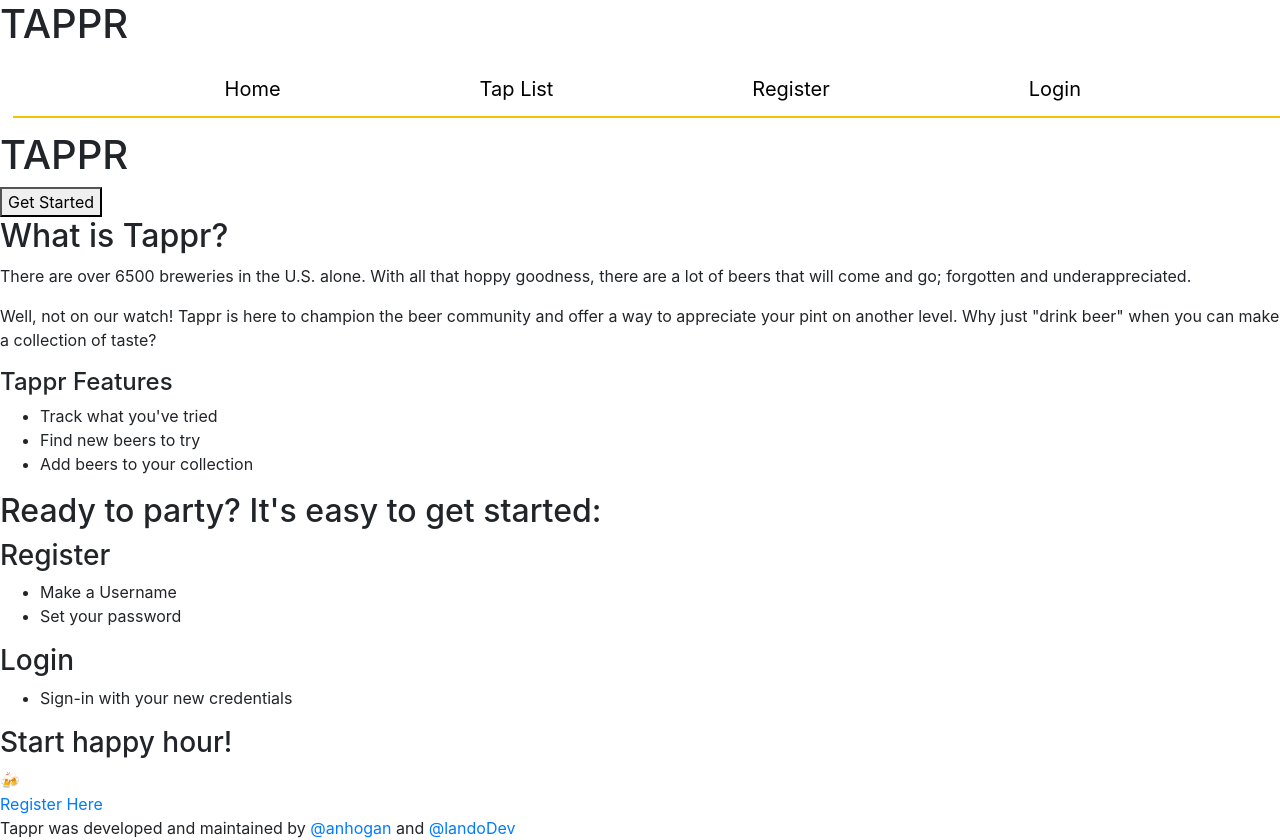
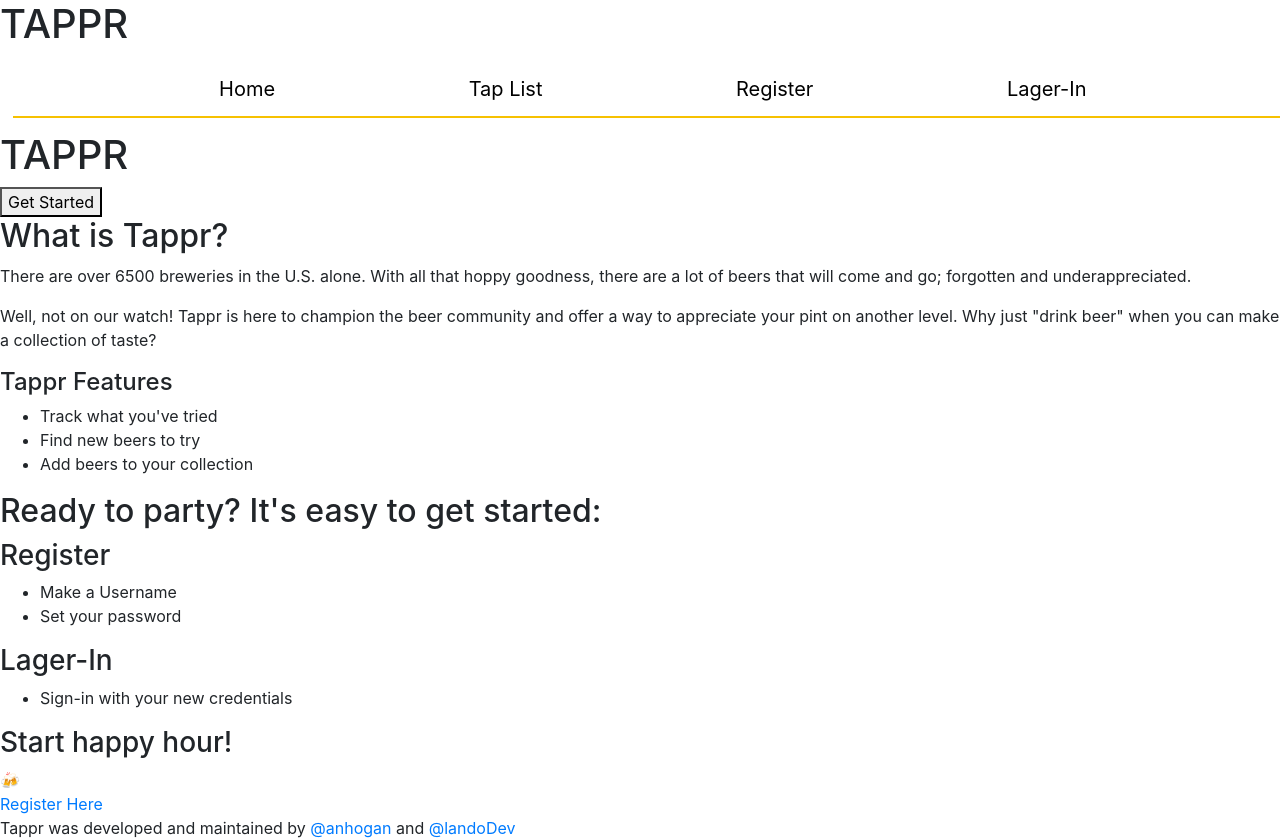
Before and after one commit to tappr-app/tappr, a React (Create React App) app in the folder tappr-fe/: page / in a window 1280 px wide. Built offline with nearby package versions, Linux system fonts and the light colour scheme.

Commit message:
Change login to lager-in

```diff
--- a/tappr-fe/src/components/GuestNavbar.js
+++ b/tappr-fe/src/components/GuestNavbar.js
@@ -8,7 +8,7 @@ const GuestNavbar = () => {
         <NavLinks href='/'>Home</NavLinks>
         <NavLinks href='/dashboard'>Tap List</NavLinks>
         <NavLinks href='/register'>Register</NavLinks>
-        <NavLinks href='/login'>Login</NavLinks>
+        <NavLinks href='/login'>Lager-In</NavLinks>
       </Navbar>
     </div>
   );
--- a/tappr-fe/src/components/LandingPage.js
+++ b/tappr-fe/src/components/LandingPage.js
@@ -33,7 +33,7 @@ const LandingPage = () => {
           </ul>
         </div>
         <div>
-          <h3>Login</h3>
+          <h3>Lager-In</h3>
           <ul>
             <li>Sign-in with your new credentials</li>
           </ul>
--- a/tappr-fe/src/components/LoginForm.js
+++ b/tappr-fe/src/components/LoginForm.js
@@ -32,7 +32,7 @@ const LoginForm = props =>{
       <>
         <GuestNavbar />
         <FormDiv>
-            <h2 className='form-title'>Login</h2>
+            <h2 className='form-title'>Lager-In</h2>
             <form className='login-user' onSubmit={handleSubmit(onSubmit)}>
             <label>Username</label>
 
@@ -51,7 +51,7 @@ const LoginForm = props =>{
             {errors.password && 'Password Required'}
             <div className='form-btn-main'>
             <div className='form-submit'>
-                <button className='form-action main' type='submit'>Login</button>
+                <button className='form-action main' type='submit'>Lager-In</button>
             </div>
             <div className='route-form'>
                 <label>New User?</label>
--- a/tappr-fe/src/components/RegisterForm.js
+++ b/tappr-fe/src/components/RegisterForm.js
@@ -42,7 +42,7 @@ const RegisterForm = props =>{
 
     return(
       <>
-        {props.isPosting ? <div className='posting-user'>Creating your profile, pour a pint and get ready to login!</div> :
+        {props.isPosting ? <div className='posting-user'>Creating your profile, pour a pint and get ready to lager-in!</div> :
           (
             <>
               <GuestNavbar />
@@ -84,7 +84,7 @@ const RegisterForm = props =>{
                   </div>
                   <div className='route-form'>
                       <label>Returning?</label>
-                      <button className='form-action' onClick={() => returntoLogin()}>Login</button>
+                      <button className='form-action' onClick={() => returntoLogin()}>Lager-In</button>
                   </div>
                 </div>
               </form>
```
